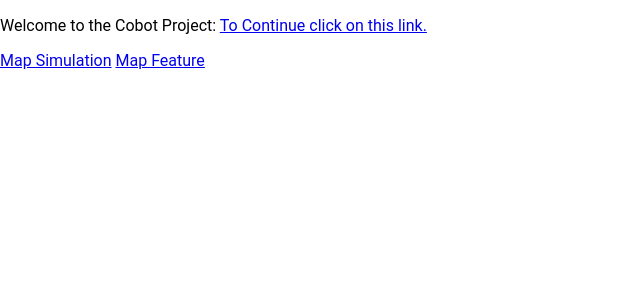
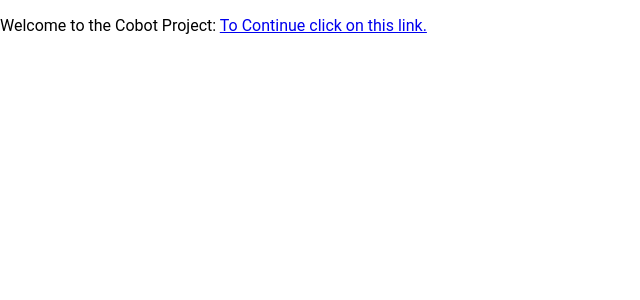
Before and after one commit to nibas18/Cobot, a PHP site: page /Cobot/ in a window 1280 px wide. Shown: the top 300 px of the page, without its empty margins (0-640 px from the left). Run offline with PHP 8.4, Linux system fonts and the light colour scheme.

Commit message:
Udkommenteret de to ligegyldige links

```diff
--- a/index.php
+++ b/index.php
@@ -7,7 +7,7 @@
     </head>
     <body>
     <p>Welcome to the Cobot Project: <a href="html/cleaning_staff.php">To Continue click on this link.</a></p>
-    <a href="html/cafeteria_zones.php">Map Simulation</a>
-    <a href="cafeteria_map.php">Map Feature </a>
-    </body>
+ <!--   <a href="html/cafeteria_zones.php">Map Simulation</a>
+    <a href="cafeteria_map.php">Map Feature </a> -->
+</body>
 </html>
```
